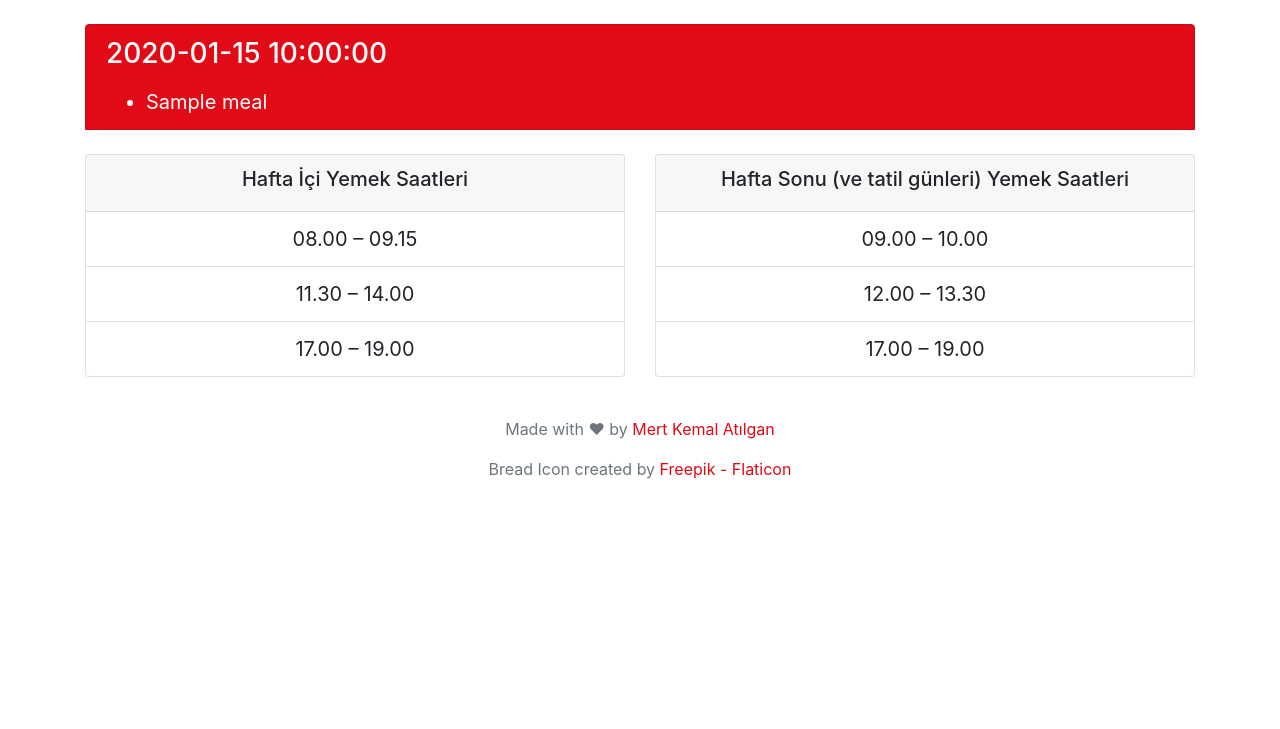
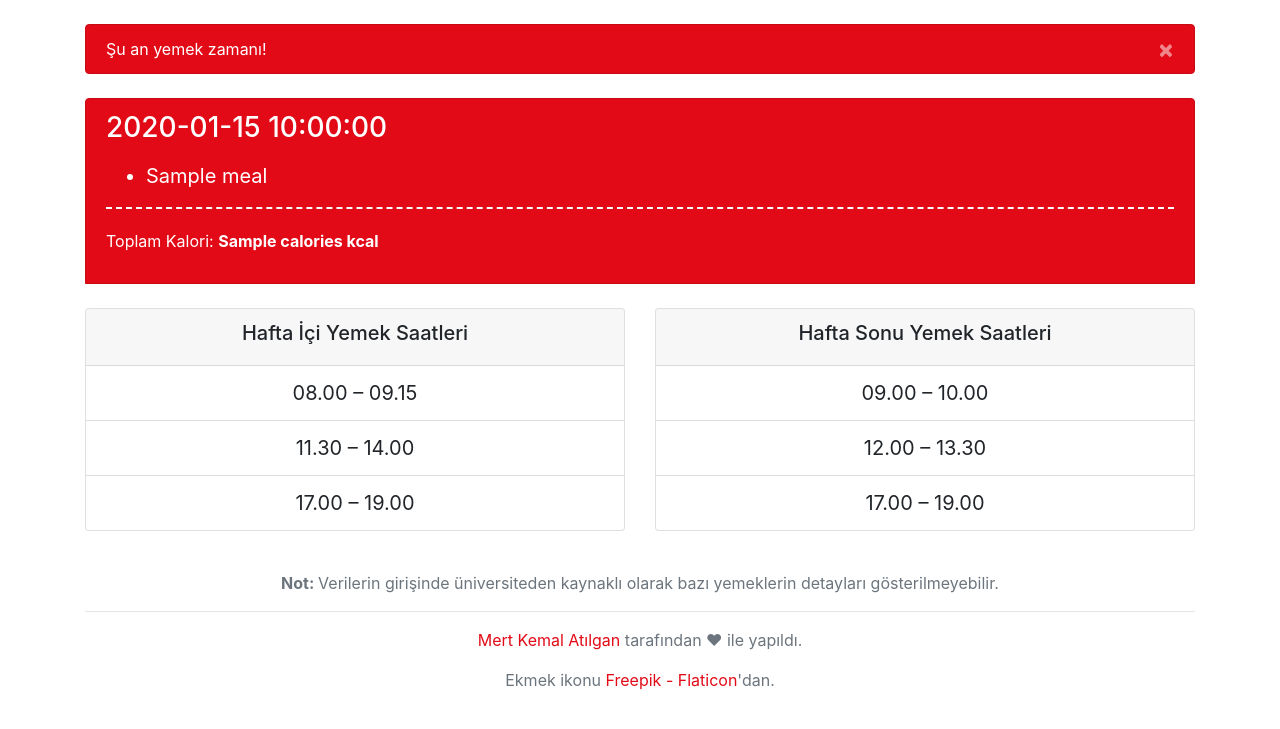
Before and after one commit to mertatilgan/Yemektepe, a Flask app: template templates/meals.html in a window 1280 px wide. Shown: the top 729 px of the page. Run offline with Flask 3, Linux system fonts and the light colour scheme; the template is opened without the code that fills it: most values are stand-ins (such as "Sample title", 1, 10 or a date in 2020); some libraries are stand-ins or nearby versions.

Commit message:
Added calorie information, meal timer.

```diff
--- a/app.py
+++ b/app.py
@@ -34,7 +34,8 @@ def parse_menu(xml_string):
         yemekler = gun.find('yemekler')
         meals = [clean_meal_name(yemek.text.strip())
                  for yemek in yemekler.findall('yemek')]
-        meals_by_date[tarih] = meals
+        kalori = gun.find('kalori').text.strip()
+        meals_by_date[tarih] = {"meals": meals, "calories": kalori}
 
     return meals_by_date
 
@@ -63,16 +64,21 @@ def index():
             else:
                 meals_dict["date"] = f"{day_name} Gününün Menüsü ({formatted_date})"
 
-            meals_dict["meals"] = meals_data[formatted_date]
+            meals_dict["meals"] = meals_data[formatted_date]["meals"]
+            meals_dict["calories"] = meals_data[formatted_date]["calories"]
             meals_list.append(meals_dict)
 
         elif date_to_check.strftime("%-d.%m.%Y") in meals_data:
             formatted_date = date_to_check.strftime("%-d.%m.%Y")
             meals_list.append(
-                {"date": f"{day_name}, {formatted_date}", "meals": meals_data[formatted_date]})
+                {"date": f"{day_name}, {formatted_date}",
+                 "meals": meals_data[formatted_date]["meals"],
+                 "calories": meals_data[formatted_date]["calories"]})
         else:
             meals_list.append(
-                {"date": f"{day_name}, {formatted_date}", "meals": ["Yemek bulunamadı."]})
+                {"date": f"{day_name}, {formatted_date}",
+                 "meals": ["Yemek bulunamadı."],
+                 "calories": "N/A"})
 
     return render_template('meals.html', meals=meals_list)
 
--- /dev/null
+++ b/static/mealtimer.js
@@ -0,0 +1,63 @@
+        const mealTimesWeekday = [
+            { start: "08:00", end: "09:15" },
+            { start: "11:30", end: "14:00" },
+            { start: "17:00", end: "19:00" }
+        ];
+
+        const mealTimesWeekend = [
+            { start: "09:00", end: "10:00" },
+            { start: "12:00", end: "13:30" },
+            { start: "17:00", end: "19:00" }
+        ];
+
+        function getMealTimes() {
+            const now = new Date();
+            const day = now.getDay();
+            return (day === 0 || day === 6) ? mealTimesWeekend : mealTimesWeekday;
+        }
+
+        function timeStringToDate(timeString) {
+            const now = new Date();
+            const [hours, minutes] = timeString.split(":").map(Number);
+            return new Date(now.getFullYear(), now.getMonth(), now.getDate(), hours, minutes);
+        }
+
+        function updateTimer() {
+            const now = new Date();
+            const mealTimes = getMealTimes();
+            let nextMeal = null;
+            let message = "";
+
+            for (const mealTime of mealTimes) {
+                const start = timeStringToDate(mealTime.start);
+                const end = timeStringToDate(mealTime.end);
+
+                if (now >= start && now <= end) {
+                    message = "Şu an yemek zamanı!";
+                    break;
+                } else if (now < start) {
+                    nextMeal = start;
+                    break;
+                }
+            }
+
+            if (!message) {
+                if (nextMeal) {
+                    const diff = nextMeal - now;
+                    const hours = Math.floor(diff / 1000 / 60 / 60);
+                    const minutes = Math.floor((diff / 1000 / 60) % 60);
+                    if (hours > 0) {
+                        message = `Bir sonraki yemek <strong>${hours} saat ${minutes} dakika</strong> sonra.`;
+                    } else {
+                        message = `Bir sonraki yemek <strong>${minutes} dakika</strong> sonra.`;
+                    }
+                } else {
+                    message = "Bugün için yemek saati bitti.";
+                }
+            }
+
+            document.getElementById("timer").innerHTML = `${message} <button type="button" class="close" data-dismiss="alert" aria-label="Close"><span aria-hidden="true">&times;</span></button>`;
+        }
+
+        setInterval(updateTimer, 1000);
+        updateTimer();
--- a/static/styles.css
+++ b/static/styles.css
@@ -16,3 +16,23 @@ li {
     font-size: 20px;
     list-style-type: disc !important;
 }
+
+.line {
+    border-top: 2px dashed;
+}
+
+.line.active {
+    border-top: 2px dashed #fff;
+}
+
+.timer {
+    text-align: center;
+    font-size: 1.5rem;
+    margin-top: 20px;
+}
+
+.alert-danger {
+    background-color: #e20a16;
+    border-color: #c90a15;
+    color: #fff;
+}
--- a/templates/meals.html
+++ b/templates/meals.html
@@ -12,21 +12,33 @@
 
 <body>
     <div class="container">
+        <br>
+        <div class="alert alert-danger alert-dismissible fade show" role="alert" id="timer">
+            <button type="button" class="close" data-dismiss="alert" aria-label="Close">
+                <span aria-hidden="true">&times;</span>
+            </button>
+        </div>
         <ul class="list-group mt-4">
             {% for meal in meals %}
             <li class="list-group-item {% if loop.index0 == 0 %}active{% endif %}">
-                <h3 class="mb-3">{{ meal.date }}</h2>
-                    <ul>
-                        {% for m in meal.meals %}
-                        <li>{{ m }}</li>
-                        {% endfor %}
-                    </ul>
+                <h3 class="mb-3">{{ meal.date }}</h3>
+                <ul>
+                    {% for m in meal.meals %}
+                    <li>{{ m }}</li>
+                    {% endfor %}
+                </ul>
+                <hr class="line {% if loop.index0 == 0 %}.active{% endif %}">
+                <p>
+                    <small>
+                        Toplam Kalori: <strong>{{ meal.calories }} kcal</strong>
+                    </small>
+                </p>
             </li><br>
             {% endfor %}
         </ul>
 
         <div class="row">
-            <div class="col-sm-6">
+            <div class="col-sm-6 mb-4 mb-sm-0">
                 <div class="card text-center">
                     <div class="card-header">
                         <h5>Hafta İçi Yemek Saatleri</h5>
@@ -38,10 +50,11 @@
                     </ul>
                 </div>
             </div>
+
             <div class="col-sm-6">
                 <div class="card text-center">
                     <div class="card-header">
-                        <h5>Hafta Sonu (ve tatil günleri) Yemek Saatleri</h5>
+                        <h5>Hafta Sonu Yemek Saatleri</h5>
                     </div>
                     <ul class="list-group list-group-flush">
                         <li class="list-group-item">09.00 – 10.00</li>
@@ -51,15 +64,24 @@
                 </div>
             </div>
         </div>
+        <footer class="py-3 my-4">
+            <p class="text-center text-muted">
+                <strong>Not: </strong> Verilerin girişinde üniversiteden kaynaklı olarak bazı yemeklerin
+                detayları gösterilmeyebilir.
+            </p>
+            <hr>
+            <p class="text-center text-muted">
+                <a href=" https://github.com/mertatilgan" class="me">Mert Kemal Atılgan</a> tarafından ❤ ile yapıldı.
+            </p>
+            <p class="text-center text-muted">
+                Ekmek ikonu <a href="https://www.flaticon.com/free-icons/bread" title="bread icons" class="me">Freepik -
+                    Flaticon</a>'dan.
+            </p>
 
-        <footer class="py-3 my-4">
-            <p class="text-center text-muted">Made with ❤ by <a href="https://github.com/mertatilgan" class="me">Mert
-                    Kemal Atılgan</a></p>
-            <p class="text-center text-muted">Bread Icon created by <a href="https://www.flaticon.com/free-icons/bread"
-                    title="bread icons" class="me">Freepik - Flaticon</a></p>
         </footer>
     </div>
 
+    <script src="{{url_for('static', filename='mealtimer.js')}}"></script>
     <script src="https://code.jquery.com/jquery-3.4.1.slim.min.js"></script>
     <script src="https://cdn.jsdelivr.net/npm/popper.js@1.16.0/dist/umd/popper.min.js"></script>
     <script src="https://cdn.jsdelivr.net/npm/bootstrap@4.4.1/dist/js/bootstrap.min.js"></script>
```
